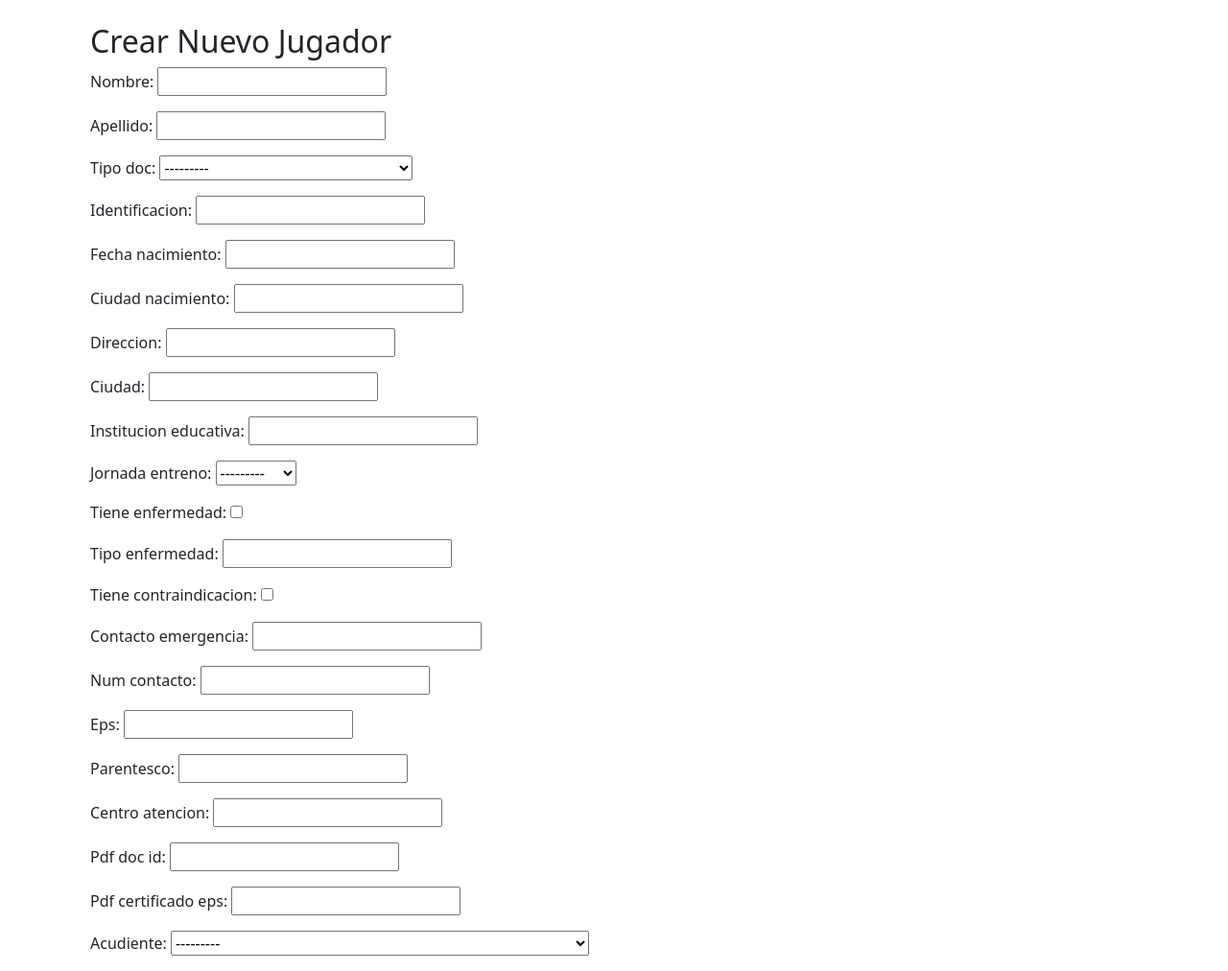
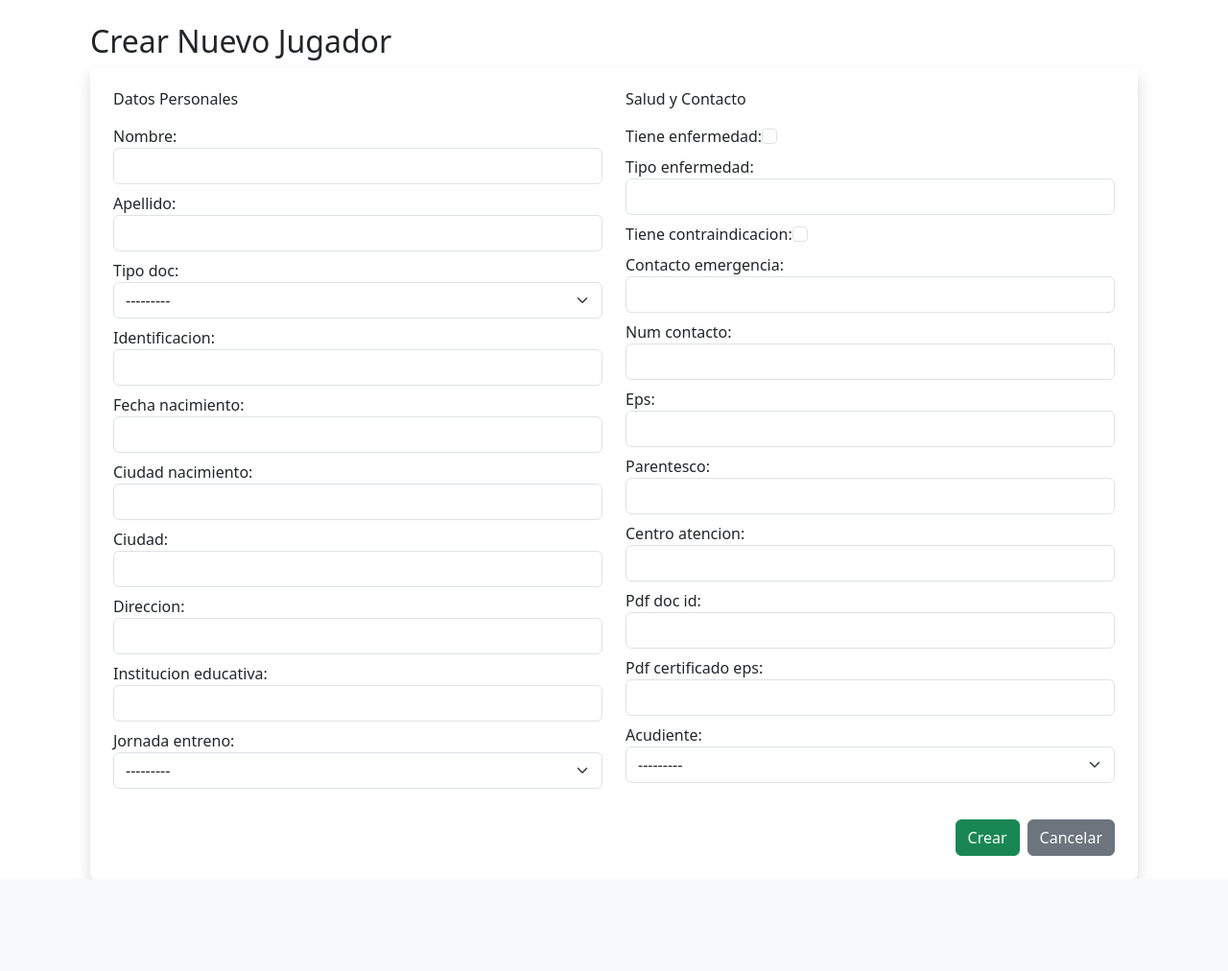
Before and after one commit to AndresVelez31/CEFUSA, a Django app: page /jugador/nuevo/ in a window 1280 px wide. Shown: the part 56-1068 px from the top of the page at 96% size. After the commit the page ends 972 px from the top, so only its background shows below. Run offline with Django 5.2, Linux system fonts and the light colour scheme; data comes from the database, SQL or seed files in the repository; both versions use the stored data as it was after the commit.

Commit message:
fix some errors in create feature

```diff
--- a/Applications/users/forms.py
+++ b/Applications/users/forms.py
@@ -7,7 +7,27 @@ class AcudienteForm(forms.ModelForm):
         model = Acudiente
         fields = '__all__'
 
+    def __init__(self, *args, **kwargs):
+        super().__init__(*args, **kwargs)
+        for field_name, field in self.fields.items():
+            if field.widget.__class__.__name__ in ['Select', 'SelectMultiple']:
+                field.widget.attrs['class'] = 'form-select'
+            elif field.widget.__class__.__name__ in ['CheckboxInput', 'RadioSelect']:
+                field.widget.attrs['class'] = 'form-check-input'
+            else:
+                field.widget.attrs['class'] = 'form-control'
+
 class JugadorForm(forms.ModelForm):
     class Meta:
         model = Jugador
         fields = '__all__'
+
+    def __init__(self, *args, **kwargs):
+        super().__init__(*args, **kwargs)
+        for field_name, field in self.fields.items():
+            if field.widget.__class__.__name__ in ['Select', 'SelectMultiple']:
+                field.widget.attrs['class'] = 'form-select'
+            elif field.widget.__class__.__name__ in ['CheckboxInput', 'RadioSelect']:
+                field.widget.attrs['class'] = 'form-check-input'
+            else:
+                field.widget.attrs['class'] = 'form-control'
--- a/Applications/users/templates/createJugador.html
+++ b/Applications/users/templates/createJugador.html
@@ -4,9 +4,41 @@
 
 <div class="container mt-4">
     <h2>Crear Nuevo Jugador</h2>
-    <form method="post">
-    {% csrf_token %}
-    {{ form.as_p }}
+    <form method="post" class="p-4 rounded shadow bg-white">
+        {% csrf_token %}
+        <div class="row">
+            <div class="col-md-6">
+                <h6 class="mb-3">Datos Personales</h6>
+                <div class="mb-2">{{ form.nombre.label_tag }}{{ form.nombre }}</div>
+                <div class="mb-2">{{ form.apellido.label_tag }}{{ form.apellido }}</div>
+                <div class="mb-2">{{ form.tipo_doc.label_tag }}{{ form.tipo_doc }}</div>
+                <div class="mb-2">{{ form.identificacion.label_tag }}{{ form.identificacion }}</div>
+                <div class="mb-2">{{ form.fecha_nacimiento.label_tag }}{{ form.fecha_nacimiento }}</div>
+                <div class="mb-2">{{ form.ciudad_nacimiento.label_tag }}{{ form.ciudad_nacimiento }}</div>
+                <div class="mb-2">{{ form.ciudad.label_tag }}{{ form.ciudad }}</div>
+                <div class="mb-2">{{ form.direccion.label_tag }}{{ form.direccion }}</div>
+                <div class="mb-2">{{ form.institucion_educativa.label_tag }}{{ form.institucion_educativa }}</div>
+                <div class="mb-2">{{ form.jornada_entreno.label_tag }}{{ form.jornada_entreno }}</div>
+            </div>
+            <div class="col-md-6">
+                <h6 class="mb-3">Salud y Contacto</h6>
+                <div class="mb-2">{{ form.tiene_enfermedad.label_tag }}{{ form.tiene_enfermedad }}</div>
+                <div class="mb-2">{{ form.tipo_enfermedad.label_tag }}{{ form.tipo_enfermedad }}</div>
+                <div class="mb-2">{{ form.tiene_contraindicacion.label_tag }}{{ form.tiene_contraindicacion }}</div>
+                <div class="mb-2">{{ form.contacto_emergencia.label_tag }}{{ form.contacto_emergencia }}</div>
+                <div class="mb-2">{{ form.num_contacto.label_tag }}{{ form.num_contacto }}</div>
+                <div class="mb-2">{{ form.eps.label_tag }}{{ form.eps }}</div>
+                <div class="mb-2">{{ form.parentesco.label_tag }}{{ form.parentesco }}</div>
+                <div class="mb-2">{{ form.centro_atencion.label_tag }}{{ form.centro_atencion }}</div>
+                <div class="mb-2">{{ form.pdf_doc_id.label_tag }}{{ form.pdf_doc_id }}</div>
+                <div class="mb-2">{{ form.pdf_certificado_eps.label_tag }}{{ form.pdf_certificado_eps }}</div>
+                <div class="mb-2">{{ form.acudiente.label_tag }}{{ form.acudiente }}</div>
+            </div>
+        </div>
+        <div class="mt-4 d-flex justify-content-end gap-2">
+            <button type="submit" class="btn btn-success">Crear</button>
+            <a href="{% url 'users:index' %}" class="btn btn-secondary">Cancelar</a>
+        </div>
     </form>
 </div>
 
```
Also changed, not shown: Applications/users/templates/createAcudiente.html (+23 -3 lines), CEFUSA.db.
